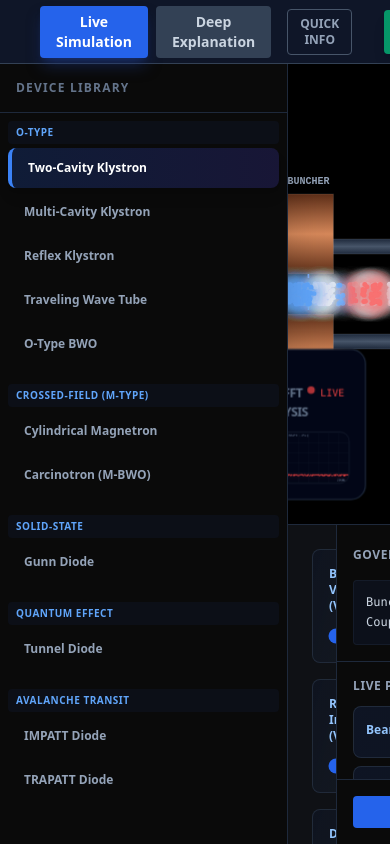
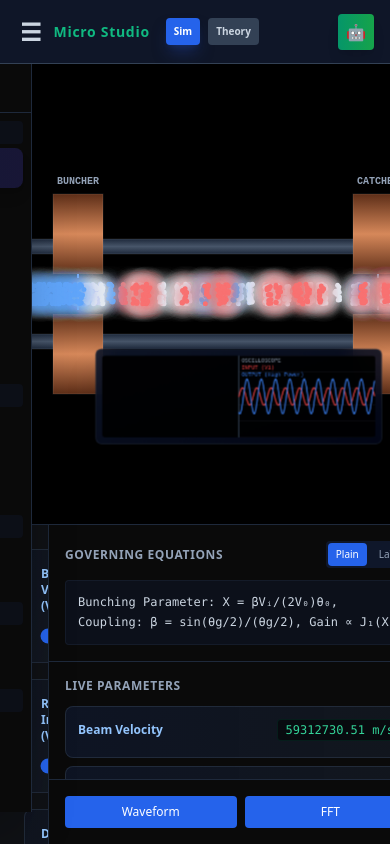
Before and after one commit to Omar5574/Microwave-research-studioV10.0, a React (Vite) app: page / in a window 390 px wide. Built offline with nearby package versions, Linux system fonts and the light colour scheme.

Commit message:
Update App.jsx

```diff
--- a/src/App.jsx
+++ b/src/App.jsx
@@ -13,9 +13,12 @@ import { DeepExplanation } from './components/panels/DeepExplanation';
 import ExpertQuery from './components/features/ExpertQuery';
 
 export default function App() {
+  // === RESPONSIVE STATE ===
+  const [isSidebarOpen, setIsSidebarOpen] = useState(false); // للموبايل
+
   // === TABS & UI STATE ===
-  const [activeTab, setActiveTab] = useState("simulation"); // 'simulation' or 'explanation'
-  const [showQuickInfo, setShowQuickInfo] = useState(false); // زر الشرح السريع
+  const [activeTab, setActiveTab] = useState("simulation");
+  const [showQuickInfo, setShowQuickInfo] = useState(false);
 
   // ========== SIMULATION CORE STATES ==========
   const [activeId, setActiveId] = useState('klystron2');
@@ -59,7 +62,13 @@ export default function App() {
   const particleDensity = useMemo(() => fidelity === 'high' ? 12.0 : fidelity === 'medium' ? 6.0 : 2.0, [fidelity]);
 
   // ========== EFFECTS ==========
+
+  // إغلاق القائمة تلقائياً عند اختيار جهاز (على الموبايل)
   useEffect(() => {
+    if (window.innerWidth < 768) {
+      setIsSidebarOpen(false);
+    }
+
     if (!activeDevice) return;
     const defaults = {};
     activeDevice.params.forEach(p => defaults[p.id] = p.def);
@@ -147,64 +156,72 @@ export default function App() {
       />
 
       {/* HEADER */}
-      <header className="h-16 bg-slate-900/95 border-b border-slate-700 flex items-center justify-between px-6 z-50 shrink-0">
+      <header className="h-16 bg-slate-900/95 border-b border-slate-700 flex items-center justify-between px-4 md:px-6 z-50 shrink-0 relative">
 
-        <div className="flex items-center gap-4">
-          <h1 className="text-emerald-500 font-bold text-lg tracking-wider hidden md:block">
-            Microwave Research Studio
+        <div className="flex items-center gap-2 md:gap-4">
+
+          {/* MOBILE MENU BUTTON (Using standard text symbols instead of lucide-react) */}
+          <button
+            onClick={() => setIsSidebarOpen(!isSidebarOpen)}
+            className="md:hidden text-slate-300 hover:text-emerald-400 p-1 text-2xl font-bold leading-none"
+          >
+            {isSidebarOpen ? "✕" : "☰"}
+          </button>
+
+          <h1 className="text-emerald-500 font-bold text-sm md:text-lg tracking-wider truncate max-w-[120px] md:max-w-none">
+            Micro Studio
           </h1>
 
-          <div className="flex items-center gap-2 ml-4">
+          <div className="flex items-center gap-2 ml-2 md:ml-4">
             <button
               onClick={() => setActiveTab("simulation")}
-              className={`px-4 py-1.5 text-sm font-bold rounded transition-all ${
+              className={`px-2 md:px-4 py-1.5 text-[10px] md:text-sm font-bold rounded transition-all ${
                 activeTab === "simulation"
                   ? "bg-blue-600 text-white shadow-lg shadow-blue-900/50"
                   : "bg-slate-700 text-slate-300 hover:bg-slate-600 hover:text-white"
               }`}
             >
-              Live Simulation
+              Sim
             </button>
 
             <button
               onClick={() => setActiveTab("explanation")}
-              className={`px-4 py-1.5 text-sm font-bold rounded transition-all ${
+              className={`px-2 md:px-4 py-1.5 text-[10px] md:text-sm font-bold rounded transition-all ${
                 activeTab === "explanation"
                   ? "bg-blue-600 text-white shadow-lg shadow-blue-900/50"
                   : "bg-slate-700 text-slate-300 hover:bg-slate-600 hover:text-white"
               }`}
             >
-              Deep Explanation
+              Theory
             </button>
 
-            {/* Quick Info Button */}
              <button
               onClick={() => setShowQuickInfo(!showQuickInfo)}
-              className={`ml-2 px-3 py-1.5 text-xs font-bold uppercase rounded border transition-all ${
+              className={`hidden md:block ml-2 px-3 py-1.5 text-xs font-bold uppercase rounded border transition-all ${
                 showQuickInfo
                   ? "bg-emerald-500 border-emerald-400 text-black"
                   : "bg-transparent border-slate-600 text-slate-400 hover:text-emerald-400 hover:border-emerald-500"
               }`}
             >
-              {showQuickInfo ? "Hide Info" : "Quick Info"}
+              {showQuickInfo ? "Hide" : "Info"}
             </button>
 
           </div>
+        </div>
 
+        <div className="flex items-center gap-2">
             <button
                 onClick={() => setShowChat(true)}
-            className="px-4 py-1.5 text-xs font-bold rounded bg-gradient-to-r from-emerald-600 to-green-600 text-white hover:from-emerald-500 hover:to-green-500 transition-all shadow-lg ml-4 flex items-center gap-2"
+                className="px-2 md:px-4 py-1.5 text-[10px] md:text-xs font-bold rounded bg-gradient-to-r from-emerald-600 to-green-600 text-white hover:from-emerald-500 hover:to-green-500 transition-all shadow-lg flex items-center gap-1"
             >
-            <span>Ask AI</span>
-            <span className="text-lg">🤖</span>
+                <span className="hidden md:inline">Ask AI</span>
+                <span className="text-base md:text-lg">🤖</span>
             </button>
-        </div>
 
-        <div className="flex items-center">
             <img
             src="/kfs-logo.png"
-            alt="University Logo"
-            className="h-12 opacity-90 hover:opacity-100 transition-opacity"
+            alt="Logo"
+            className="h-8 md:h-12 opacity-90 hover:opacity-100 transition-opacity hidden sm:block"
             onError={(e) => {e.target.style.display='none'}}
             />
         </div>
@@ -213,15 +230,30 @@ export default function App() {
       {/* BODY */}
       <div className="flex flex-1 relative overflow-hidden">
 
+        {/* SIDEBAR WRAPPER (Responsive) */}
+        <div className={`
+            absolute inset-y-0 left-0 z-40 w-64 bg-[#0b0f19] transform transition-transform duration-300 ease-in-out border-r border-slate-700
+            md:relative md:translate-x-0
+            ${isSidebarOpen ? 'translate-x-0 shadow-2xl' : '-translate-x-full'}
+        `}>
            <Sidebar devices={devices} activeId={activeId} setActiveId={setActiveId} />
+        </div>
 
-        <main className="flex-1 flex flex-col relative bg-black overflow-hidden">
+        {/* OVERLAY for Mobile (Closes sidebar when clicking outside) */}
+        {isSidebarOpen && (
+            <div
+                className="fixed inset-0 z-30 bg-black/50 md:hidden"
+                onClick={() => setIsSidebarOpen(false)}
+            />
+        )}
+
+        <main className="flex-1 flex flex-col relative bg-black overflow-hidden w-full">
 
           <div className="flex-1 relative overflow-hidden bg-[#050505]">
 
-            {/* Quick Info Popup */}
+            {/* Quick Info Popup (Responsive) */}
             {showQuickInfo && (
-              <div className="absolute top-4 left-4 z-40 w-80 bg-slate-900/95 backdrop-blur border border-slate-600 p-4 rounded shadow-2xl animate-in fade-in slide-in-from-left-4">
+              <div className="absolute top-4 left-4 z-40 w-[90%] md:w-80 bg-slate-900/95 backdrop-blur border border-slate-600 p-4 rounded shadow-2xl animate-in fade-in slide-in-from-left-4">
                  <h3 className="text-emerald-400 font-bold mb-2">{activeDevice.name}</h3>
                  <p className="text-slate-300 text-sm leading-relaxed mb-3">{activeDevice.desc}</p>
                  <div className="text-xs text-slate-400 bg-black/40 p-2 rounded border border-slate-700 font-mono">
@@ -241,18 +273,19 @@ export default function App() {
                   particleDensity={particleDensity}
                 />
 
-                {/* 2. Overlays (Waveform & FFT) - UPDATED: BIGGER & HORIZONTAL */}
-                <div className="absolute bottom-6 right-6 flex flex-row gap-4 items-end pointer-events-none z-10 scale-125 origin-bottom-right">
+                {/* 2. Overlays - Responsive Positioning */}
+                <div className="absolute bottom-20 md:bottom-6 right-2 md:right-6 flex flex-row gap-2 md:gap-4 items-end pointer-events-none z-10 scale-75 md:scale-125 origin-bottom-right">
                   <div className="pointer-events-auto">
                     {showWaveform && <WaveformDisplay deviceId={activeId} inputs={safeInputs} running={running} timeScale={timeScale} />}
                   </div>
-                  <div className="pointer-events-auto">
+                  <div className="pointer-events-auto hidden sm:block">
+                     {/* FFT مخفي في الشاشات الصغيرة جداً لتوفير الأداء والمساحة */}
                     {showFFT && <FFTDisplay deviceId={activeId} inputs={safeInputs} />}
                   </div>
                 </div>
               </>
             ) : (
-              <div className="w-full h-full overflow-y-auto bg-slate-900/50 p-6">
+              <div className="w-full h-full overflow-y-auto bg-slate-900/50 p-4 md:p-6">
                  <DeepExplanation device={activeDevice} mathMode={mathMode} />
               </div>
             )}
@@ -260,6 +293,8 @@ export default function App() {
           </div>
 
           {activeTab === "simulation" && (
+             <div className="shrink-0 overflow-x-auto">
+                {/* Control Panel Wrapper to handle mobile overflow */}
                 <ControlPanel
                     device={activeDevice}
                     inputs={inputs}
@@ -278,6 +313,7 @@ export default function App() {
                     timeScale={timeScale}
                     setTimeScale={setTimeScale}
                 />
+            </div>
           )}
 
         </main>
```
Lines whose indentation alone changed are shown as unchanged.
